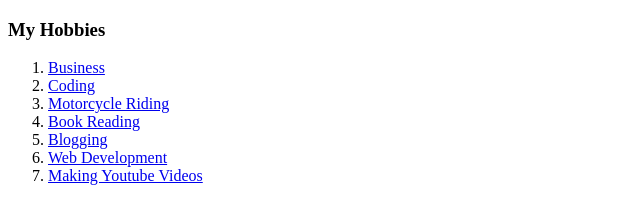
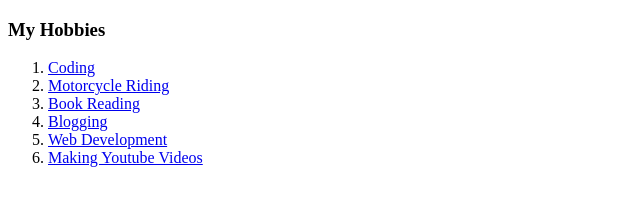
Before and after one commit to meimmi/My-First-Project-HTML, a plain HTML site: page hobbies.html in a window 1280 px wide. Shown: the whole page, without its empty margins (0-640 px from the left). Drawn offline with Linux system fonts and the light colour scheme.

Commit message:
Update hobbies.html

```diff
--- a/hobbies.html
+++ b/hobbies.html
@@ -9,7 +9,6 @@
 <body>
     <h3>My Hobbies</h3>
     <ol>
-        <li> <a href="https://en.wikipedia.org/wiki/Business" target="_blank">Business</a> </li>
         <li> <a href="https://en.wikipedia.org/wiki/Coding" target="_blank">Coding</a> </li>
         <li> <a href="https://en.wikipedia.org/wiki/Motorcycling" target="_blank"> Motorcycle Riding</a> </li>
         <li> <a href="https://en.wikipedia.org/wiki/Reading" target="_blank">Book Reading</a> </li>
```
